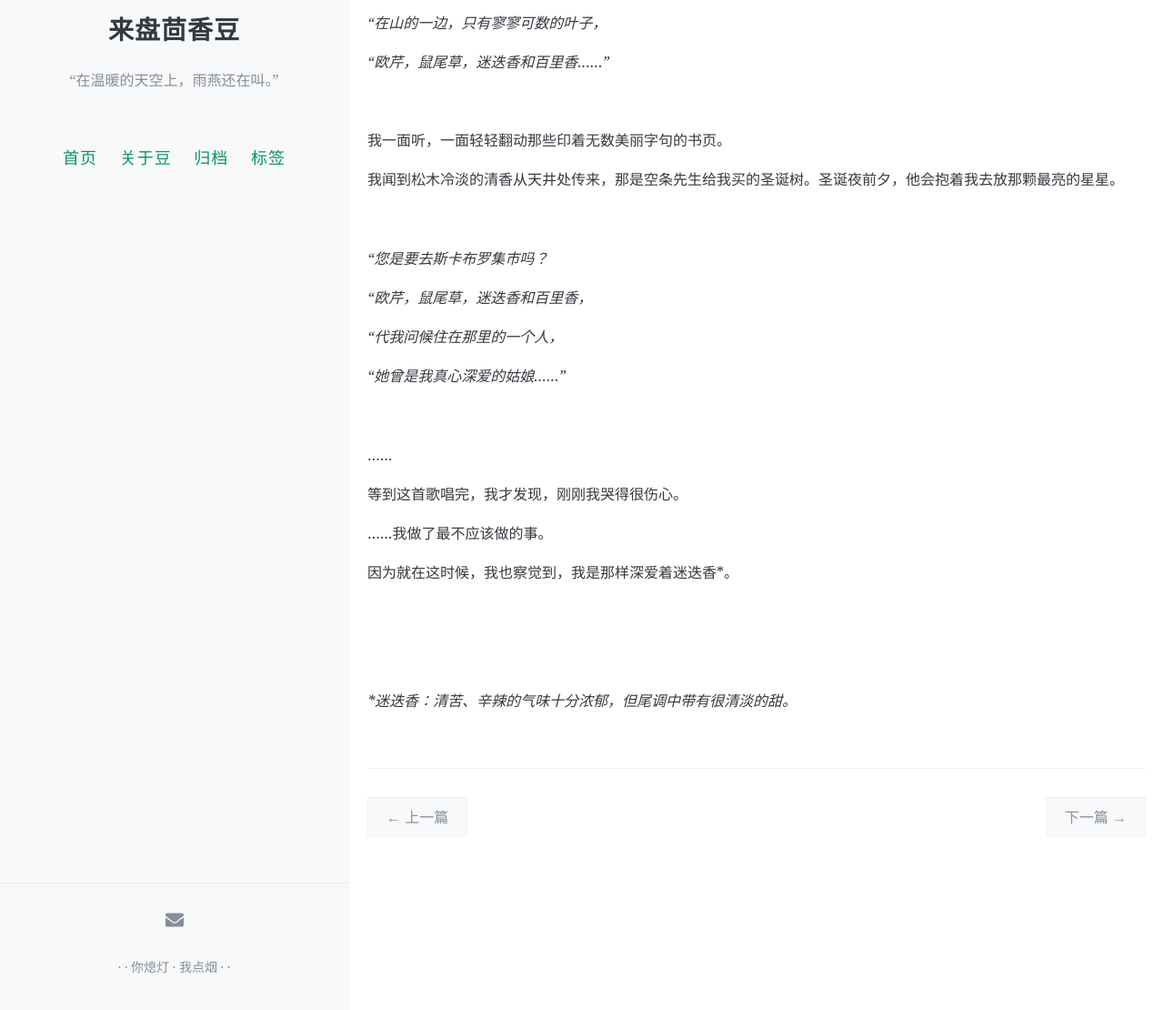
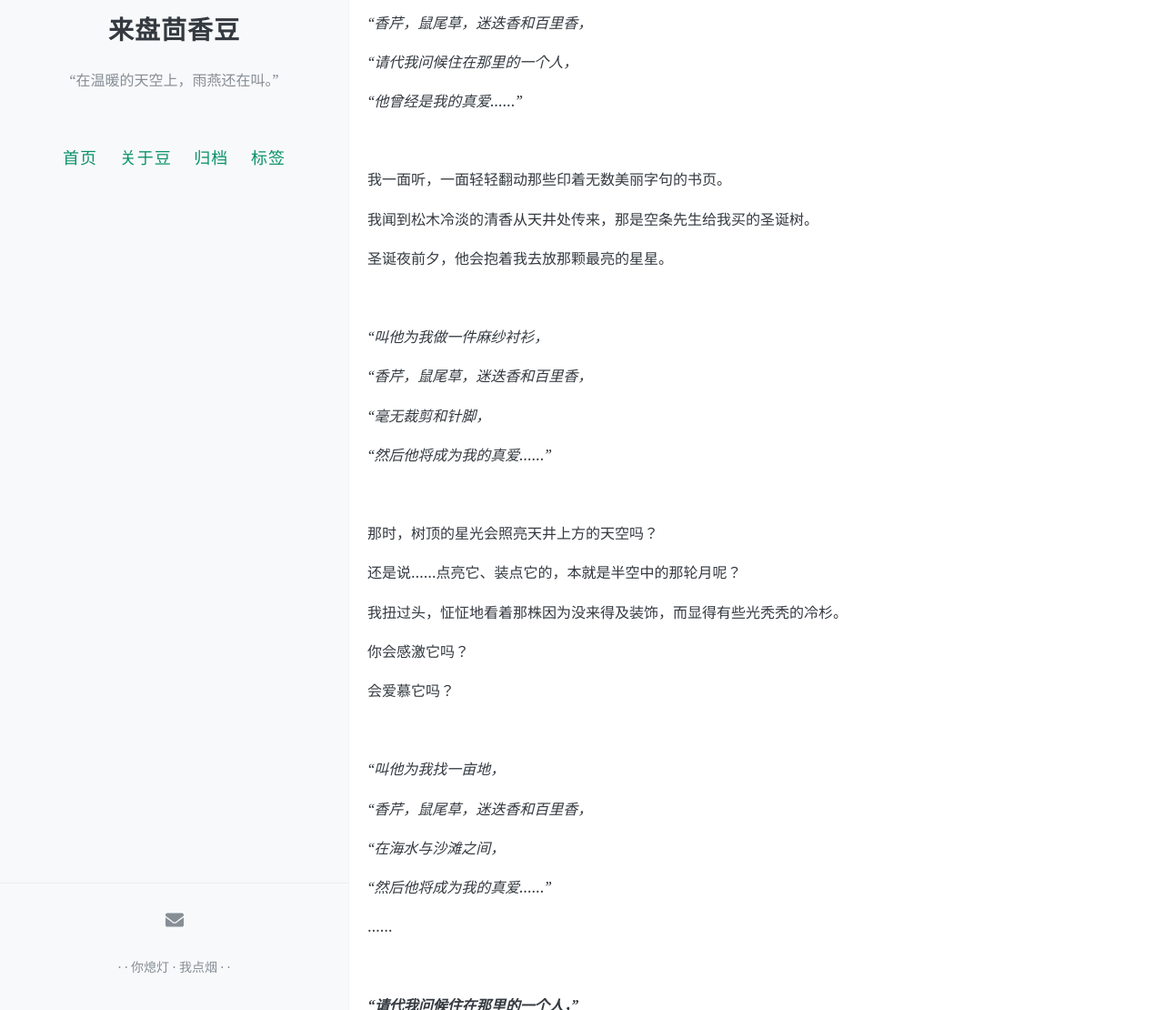
Before and after one commit to nadatomayo/dodo, a Jekyll site: the page built from _posts/2022-01-26-空条先生和迷迭香.md, in a window 1280 px wide and 1400 px high, scrolled down 6817 px. Shown: the part 290-1400 px from the top of the window at 91% size. Built offline with Jekyll 4.4.1, drawn with Linux system fonts in a browser that asks for light colours; comment, search, counter and statistics services are not loaded; some of the changed text lies outside the part shown.

Commit message:
Update 2022-01-26-空条先生和迷迭香.md

```diff
--- a/_posts/2022-01-26-空条先生和迷迭香.md
+++ b/_posts/2022-01-26-空条先生和迷迭香.md
@@ -248,37 +248,81 @@ comments: true
 
 <br/>
 
-*“……告诉她为我找一亩土地，*
+*“你要去斯卡布罗集市吗？*
 
-*“在山的一边，只有寥寥可数的叶子，*
+*“香芹，鼠尾草，迷迭香和百里香，*
 
-*“欧芹，鼠尾草，迷迭香和百里香……”*
+*“请代我问候住在那里的一个人，*
+
+*“他曾经是我的真爱……”*
 
 <br/>
 
 我一面听，一面轻轻翻动那些印着无数美丽字句的书页。
 
-我闻到松木冷淡的清香从天井处传来，那是空条先生给我买的圣诞树。圣诞夜前夕，他会抱着我去放那颗最亮的星星。
+我闻到松木冷淡的清香从天井处传来，那是空条先生给我买的圣诞树。
+
+圣诞夜前夕，他会抱着我去放那颗最亮的星星。
 
 <br/>
 
-*“您是要去斯卡布罗集市吗？*
+*“叫他为我做一件麻纱衬衫，*
 
-*“欧芹，鼠尾草，迷迭香和百里香，*
+*“香芹，鼠尾草，迷迭香和百里香，*
 
-*“代我问候住在那里的一个人，*
+*“毫无裁剪和针脚，*
 
-*“她曾是我真心深爱的姑娘……”*
+*“然后他将成为我的真爱……”*
 
 <br/>
 
+那时，树顶的星光会照亮天井上方的天空吗？
+
+还是说……点亮它、装点它的，本就是半空中的那轮月呢？
+
+我扭过头，怔怔地看着那株因为没来得及装饰，而显得有些光秃秃的冷杉。
+
+你会感激它吗？
+
+会爱慕它吗？
+
+<br/>
+
+*“叫他为我找一亩地，*
+
+*“香芹，鼠尾草，迷迭香和百里香，*
+
+*“在海水与沙滩之间，*
+
+*“然后他将成为我的真爱……”*
+
 ……
 
-等到这首歌唱完，我才发现，刚刚我哭得很伤心。
+<br/>
 
-……我做了最不应该做的事。
+***“请代我问候住在那里的一个人，”***
 
-因为就在这时候，我也察觉到，我是那样深爱着迷迭香*。
+***“他曾经是我的真爱。”***
+
+<br/><br/>
+
+等到这首歌唱完，所有乐符都尘埃落定的时候，我突然发现自己已经哭得很伤心。泪水从我的脸颊上滴落，打在精美的书页上。
+
+我的啜泣声惊动了空条先生。他从书房里出来，见我一个人哭成这样，茫然地坐到我身边，将我抱在怀里，低声问我究竟是怎么了。
+
+可我仍是揪着他的衣衫泣不成声。
+
+<br/>
+
+我该如何说呢？我该如何回答他呢？
+
+我居然做了在这段关系中最不应该做的事……
+
+并直至此刻才察觉到。
+
+<br/>
+
+——原来我是那样深爱着迷迭香*。
 
 <br/><br/><br/>
 
```
